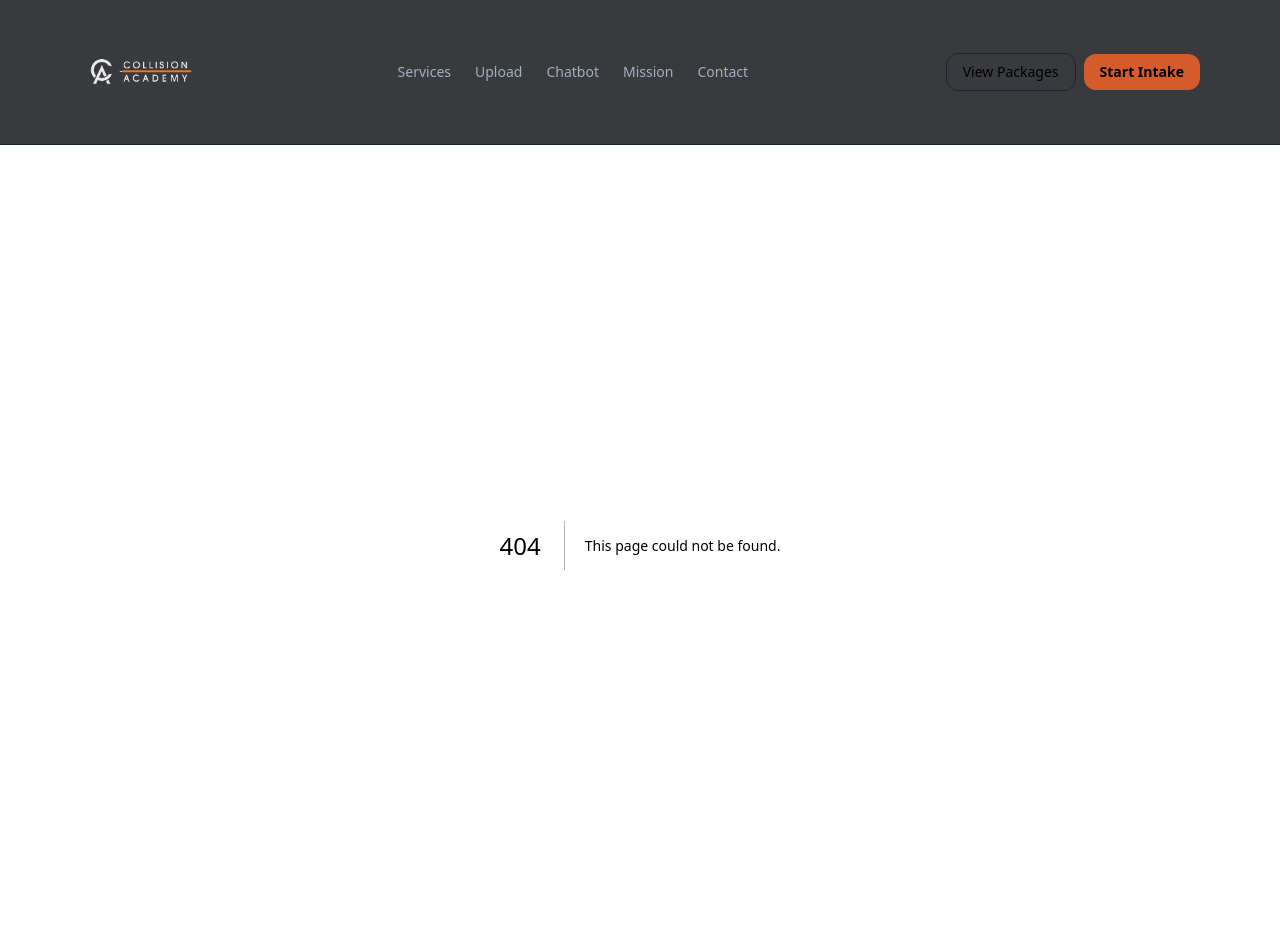
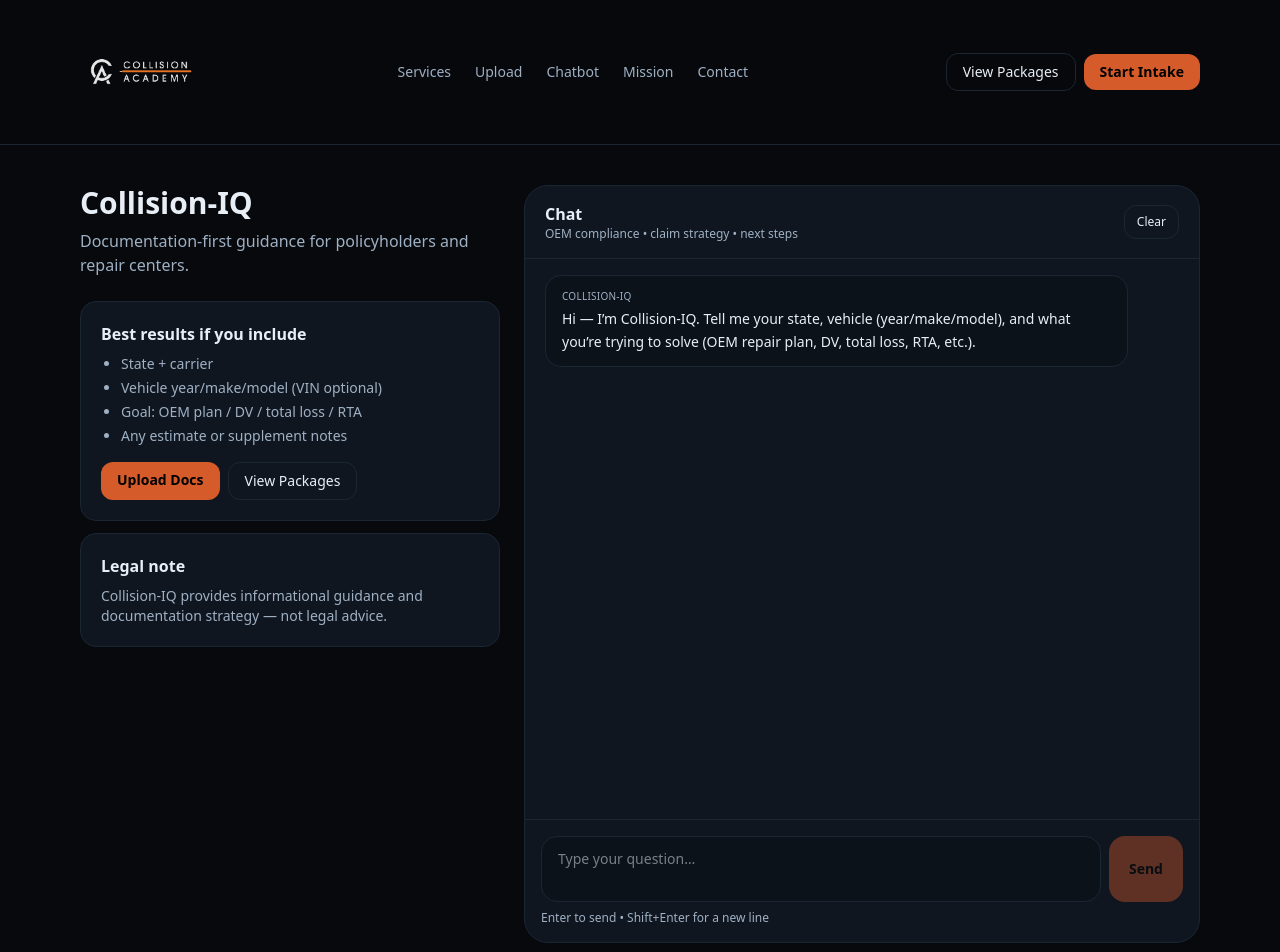
Before and after one commit to Collision-IQ/Collision-IQ, a Next.js app: page /chatbot in a window 1280 px wide. Before the commit this address had no page. Shown: the top 952 px of the page. Built offline with nearby package versions, Linux system fonts and the light colour scheme.

Commit message:
chatbot page

```diff
--- /dev/null
+++ b/src/app/chatbot/page.tsx
@@ -0,0 +1,183 @@
+"use client";
+
+import { useMemo, useRef, useState } from "react";
+import Link from "next/link";
+
+type ChatMessage = {
+  role: "user" | "assistant";
+  content: string;
+};
+
+export default function ChatbotPage() {
+  const [messages, setMessages] = useState<ChatMessage[]>([
+    {
+      role: "assistant",
+      content:
+        "Hi — I’m Collision-IQ. Tell me your state, vehicle (year/make/model), and what you’re trying to solve (OEM repair plan, DV, total loss, RTA, etc.).",
+    },
+  ]);
+  const [input, setInput] = useState("");
+  const [sending, setSending] = useState(false);
+  const listRef = useRef<HTMLDivElement | null>(null);
+
+  const canSend = useMemo(() => input.trim().length > 0 && !sending, [input, sending]);
+
+  const scrollToBottom = () => {
+    requestAnimationFrame(() => {
+      listRef.current?.scrollTo({ top: listRef.current.scrollHeight, behavior: "smooth" });
+    });
+  };
+
+  const send = async () => {
+    const text = input.trim();
+    if (!text || sending) return;
+
+    setSending(true);
+    setInput("");
+
+    const next = [...messages, { role: "user" as const, content: text }];
+    setMessages(next);
+    scrollToBottom();
+
+    try {
+      const res = await fetch("/api/chat", {
+        method: "POST",
+        headers: { "Content-Type": "application/json" },
+        body: JSON.stringify({ messages: next }),
+      });
+
+      const data = await res.json();
+      if (!res.ok) throw new Error(data?.detail || data?.error || "Request failed");
+
+      setMessages((prev) => [...prev, { role: "assistant", content: data.reply ?? "" }]);
+      scrollToBottom();
+    } catch {
+      setMessages((prev) => [
+        ...prev,
+        {
+          role: "assistant",
+          content:
+            "I hit an error sending that. Please try again. If it keeps happening, use Upload Docs and we’ll handle it offline.",
+        },
+      ]);
+    } finally {
+      setSending(false);
+    }
+  };
+
+  return (
+    <main className="mx-auto max-w-6xl px-4 py-10">
+      <div className="flex flex-col gap-6 lg:flex-row">
+        {/* Left rail */}
+        <aside className="lg:w-[420px]">
+          <h1 className="text-3xl font-semibold">Collision-IQ</h1>
+          <p className="mt-2 text-[color:var(--muted)]">
+            Documentation-first guidance for policyholders and repair centers.
+          </p>
+
+          <div className="mt-6 grid gap-3">
+            <div className="rounded-2xl border border-[color:var(--border)] bg-[color:var(--card)] p-5">
+              <div className="font-semibold">Best results if you include</div>
+              <ul className="mt-2 list-disc space-y-1 pl-5 text-sm text-[color:var(--muted)]">
+                <li>State + carrier</li>
+                <li>Vehicle year/make/model (VIN optional)</li>
+                <li>Goal: OEM plan / DV / total loss / RTA</li>
+                <li>Any estimate or supplement notes</li>
+              </ul>
+
+              <div className="mt-4 flex flex-col gap-2 sm:flex-row">
+                <Link
+                  href="/upload"
+                  className="rounded-xl bg-[color:var(--accent)] px-4 py-2 text-center text-sm font-semibold text-black hover:opacity-90 transition"
+                >
+                  Upload Docs
+                </Link>
+                <Link
+                  href="/services"
+                  className="rounded-xl border border-[color:var(--border)] px-4 py-2 text-center text-sm hover:bg-white/5 transition"
+                >
+                  View Packages
+                </Link>
+              </div>
+            </div>
+
+            <div className="rounded-2xl border border-[color:var(--border)] bg-[color:var(--card)] p-5">
+              <div className="font-semibold">Legal note</div>
+              <p className="mt-2 text-sm text-[color:var(--muted)]">
+                Collision-IQ provides informational guidance and documentation strategy — not legal advice.
+              </p>
+            </div>
+          </div>
+        </aside>
+
+        {/* Chat panel */}
+        <section className="flex-1">
+          <div className="rounded-3xl border border-[color:var(--border)] bg-[color:var(--card)]">
+            <div className="flex items-center justify-between border-b border-[color:var(--border)] px-5 py-4">
+              <div>
+                <div className="font-semibold">Chat</div>
+                <div className="text-xs text-[color:var(--muted)]">
+                  OEM compliance • claim strategy • next steps
+                </div>
+              </div>
+              <button
+                type="button"
+                onClick={() => setMessages((prev) => prev.slice(0, 1))}
+                className="rounded-xl border border-[color:var(--border)] px-3 py-2 text-xs hover:bg-white/5 transition"
+              >
+                Clear
+              </button>
+            </div>
+
+            <div ref={listRef} className="h-[560px] overflow-auto px-5 py-4">
+              <div className="flex flex-col gap-3">
+                {messages.map((m, idx) => (
+                  <div
+                    key={idx}
+                    className={[
+                      "max-w-[92%] rounded-2xl border border-[color:var(--border)] px-4 py-3 text-sm leading-relaxed",
+                      m.role === "user" ? "ml-auto bg-white/5" : "mr-auto bg-black/20",
+                    ].join(" ")}
+                  >
+                    <div className="mb-1 text-[10px] uppercase tracking-wide text-[color:var(--muted)]">
+                      {m.role === "user" ? "You" : "Collision-IQ"}
+                    </div>
+                    <div className="whitespace-pre-wrap">{m.content}</div>
+                  </div>
+                ))}
+              </div>
+            </div>
+
+            <div className="border-t border-[color:var(--border)] p-4">
+              <div className="flex gap-2">
+                <textarea
+                  value={input}
+                  onChange={(e) => setInput(e.target.value)}
+                  placeholder="Type your question…"
+                  className="min-h-[48px] flex-1 resize-none rounded-2xl border border-[color:var(--border)] bg-black/20 px-4 py-3 text-sm outline-none focus:ring-2 focus:ring-white/10"
+                  onKeyDown={(e) => {
+                    if (e.key === "Enter" && !e.shiftKey) {
+                      e.preventDefault();
+                      send();
+                    }
+                  }}
+                />
+                <button
+                  type="button"
+                  onClick={send}
+                  disabled={!canSend}
+                  className="rounded-2xl bg-[color:var(--accent)] px-5 py-3 text-sm font-semibold text-black disabled:opacity-40"
+                >
+                  {sending ? "Sending…" : "Send"}
+                </button>
+              </div>
+              <div className="mt-2 text-xs text-[color:var(--muted)]">
+                Enter to send • Shift+Enter for a new line
+              </div>
+            </div>
+          </div>
+        </section>
+      </div>
+    </main>
+  );
+}
```
